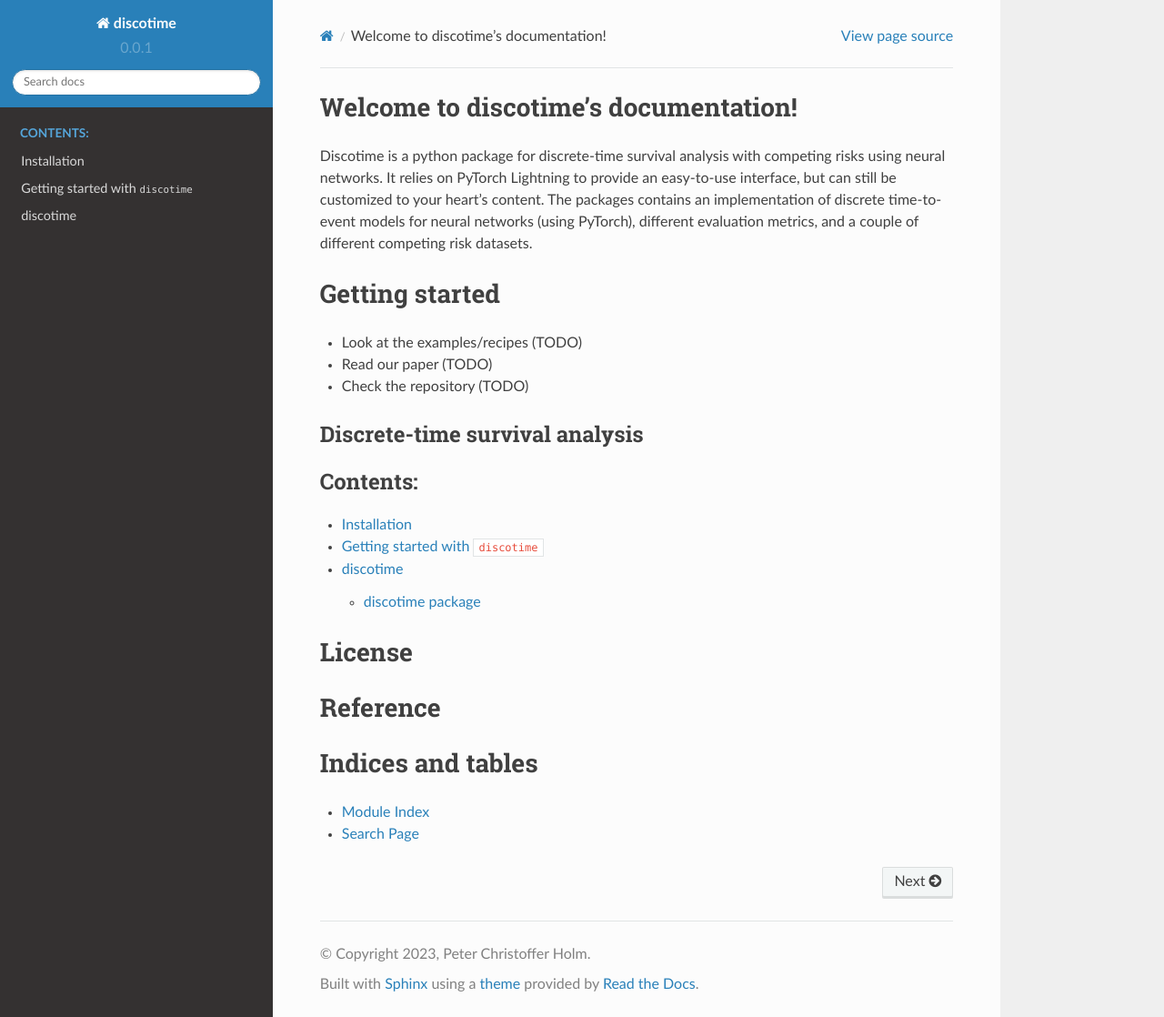
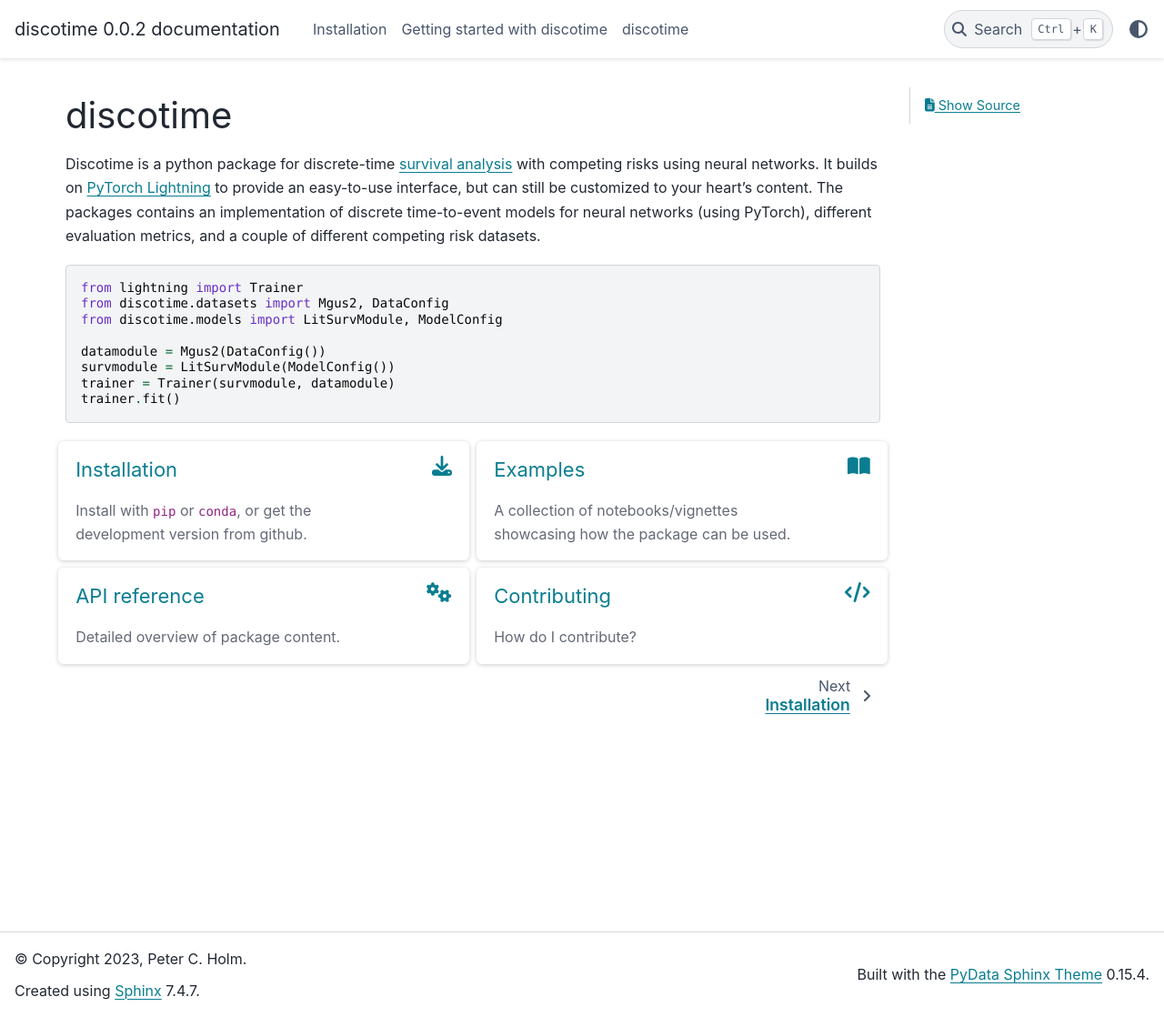
Before and after one commit to peterchristofferholm/discotime, a Sphinx documentation site: the page built from docs/index.rst, in a window 1280 px wide and 1118 px high. Shown: the whole window at 91% size. Built offline with Sphinx 7.4.7 and the PyData theme 0.15.4, drawn with Linux system fonts in a browser that asks for light colours.

Commit message:
Update docs 📚

```diff
--- /dev/null
+++ b/docs/_static/custom.css
@@ -0,0 +1,135 @@
+.navbar-brand {
+    padding-top: .3125rem;
+    padding-bottom: .3125rem;
+    height: 45px;
+}
+
+.tile {
+    position: relative;
+    display: block;
+    padding: 1rem 1.2rem;
+    border-radius: 6px;
+    box-shadow: 0 1px 5px rgba(0, 0, 0, 0.2)
+}
+
+@media screen and (max-width:39.99875em) {
+    .tile {
+        margin-bottom: 1rem
+    }
+}
+
+@media screen and (min-width:40em) and (max-width:63.99875em) {
+    .tile {
+        margin-bottom: 2rem
+    }
+}
+
+.tile .tile-title {
+    position: relative;
+    font-size: 22px;
+    line-height: 1.4;
+    margin-top: 0;
+    margin-bottom: .5rem;
+}
+
+.tile .tile-title .tile-icon {
+    position: absolute;
+    right: 0;
+    line-height: 1.4;
+    transition: all .2s
+}
+
+.tile h3.tile-title  {
+    color: rgba(var(--pst-color-link),1);
+}
+
+.tile h3.tile-title:hover {
+    color:rgba(var(--pst-color-link-hover),1);
+}
+
+.tile h3.tile-title:before {
+    height: 0;
+    margin: 0;
+}
+
+.tile .tile-desc {
+    margin-top: 1rem;
+    color: #646976
+}
+
+@media screen and (min-width:40em) {
+    .tile .tile-desc {
+        padding-right: 3.5rem
+    }
+}
+
+.tile .tile-desc p:last-child {
+    margin-bottom: 0
+}
+
+.tile:after {
+    content: " ";
+    position: absolute;
+    right: 0;
+    bottom: 0;
+    left: 0;
+    height: 3px;
+    background: #4ce8ff;
+    background: linear-gradient(90deg, #4ce8ff, #d07cff);
+    opacity: 0;
+    transition: all .2s
+}
+
+.tile:hover:after {
+    opacity: 1
+}
+
+.tile:hover .tile-icon {
+    transform: scale(1.4)
+}
+
+a.tile-link:active,
+a.tile-link:link,
+a.tile-link:hover,
+a.tile-link:focus {
+    text-decoration: none;
+}
+
+.tile .tile-desc pre {
+    font-size: 80%;
+    white-space: pre-line;
+}
+
+.github-icon, .github-repository {
+    display: inline-block;
+}
+
+.github-icon {
+    width: 1.8rem;
+}
+
+.github-facts {
+    display: inline-block;
+    margin: 0;
+    padding: 0;
+    font-size: .95rem;
+    font-weight: 700;
+    list-style: none;
+    opacity: .75;
+    overflow: hidden;
+    text-overflow: ellipsis;
+    vertical-align: middle;
+}
+
+.github-fact {
+    float: left;
+}
+
+.github-fact::before {
+    margin: 0.2rem;
+    content: "\00B7"
+}
+
+.github-fact:first-child::before {
+    display: none
+}
--- a/docs/conf.py
+++ b/docs/conf.py
@@ -5,13 +5,15 @@
 
 from importlib import metadata
 import os
+from datetime import datetime
 
 PACKAGE_VERSION = metadata.version("discotime")
 version = release = PACKAGE_VERSION
 
 # -- Project information -----------------------------------------------------
 project = "discotime"
-copyright = "2023, Peter Christoffer Holm"
+current_year = datetime.utcnow().year
+copyright = f"{current_year}, Peter C. Holm"
 author = "Peter Christoffer Holm"
 
 # -- General configuration ---------------------------------------------------
@@ -33,6 +35,7 @@
 autodoc_inherit_docstrings = False
 autodoc_default_options = {
     "exclude-members": "__weakref__",
+    "members" : None,
 }
 nitpick_ignore = [
     ("py:class", "collections.abc.Sequence"),
@@ -60,8 +63,9 @@
 
 # -- Options for HTML output -------------------------------------------------
 
-html_theme = "sphinx_rtd_theme"
+html_theme = "pydata_sphinx_theme"
 html_static_path = ["_static"]
+html_css_files = ["custom.css"]
 
 # -- Setup for sphinx-apidoc -------------------------------------------------
 
--- a/docs/index.rst
+++ b/docs/index.rst
@@ -3,46 +3,99 @@
    You can adapt this file completely to your liking, but it should at least
    contain the root `toctree` directive.
 
-Welcome to discotime's documentation!
-=====================================
+discotime
+=========
 
-Discotime is a python package for discrete-time survival analysis
+Discotime is a python package for discrete-time
+`survival analysis <https://en.wikipedia.org/wiki/Survival_analysis>`_
 with competing risks using neural networks.
-It relies on PyTorch Lightning to provide an easy-to-use interface,
+It builds on
+`PyTorch Lightning <https://lightning.ai/docs/pytorch/latest/>`_
+to provide an easy-to-use interface,
 but can still be customized to your heart's content.
 The packages contains an implementation of discrete time-to-event models
 for neural networks (using PyTorch), different evaluation metrics,
 and a couple of different competing risk datasets.
 
+.. container:: cell
 
-Getting started
-===============
+   .. code:: python
 
-* Look at the examples/recipes (TODO)
-* Read our paper (TODO)
-* Check the repository (TODO)
+      from lightning import Trainer
+      from discotime.datasets import Mgus2, DataConfig
+      from discotime.models import LitSurvModule, ModelConfig
 
-Discrete-time survival analysis
--------------------------------
+      datamodule = Mgus2(DataConfig())
+      survmodule = LitSurvModule(ModelConfig())
+      trainer = Trainer(survmodule, datamodule)
+      trainer.fit()
+
+.. raw:: html
+
+    <div class="row">
+      <div class="col-lg-6 col-md-6 col-sm-6 col-xs-12 d-flex p-1">
+        <div class="flex-fill tile">
+          <a class="tile-link" href="installation.html">
+            <h3 class="tile-title">Installation
+            <i class="fas fa-download tile-icon"></i>
+            </h3>
+          </a>
+          <div class="tile-desc">
+			<p>Install with <code>pip</code> or <code>conda</code>,
+            or get the development version from github.
+            </p>
+          </div>
+        </div>
+      </div>
+
+      <div class="col-lg-6 col-md-6 col-sm-6 col-xs-12 d-flex p-1">
+        <div class="flex-fill tile">
+          <a class="tile-link" href="install.html">
+            <h3 class="tile-title">Examples
+            <i class="fas fa-book-open tile-icon"></i>
+            </h3>
+            <div class="tile-desc">
+              <p>A collection of notebooks/vignettes showcasing
+              how the package can be used.
+              </p>
+            </div>
+          </a>
+        </div>
+      </div>
+
+      <div class="col-lg-6 col-md-6 col-sm-6 col-xs-12 d-flex p-1">
+        <div class="flex-fill tile">
+          <a class="tile-link" href="reference/index.html">
+            <h3 class="tile-title">API reference
+            <i class="fas fa-cogs tile-icon"></i>
+            </h3>
+            <div class="tile-desc">
+              <p>Detailed overview of package content.</p>
+            </div>
+          </a>
+        </div>
+      </div>
+
+      <div class="col-lg-6 col-md-6 col-sm-6 col-xs-12 d-flex p-1">
+        <div class="flex-fill tile">
+          <a class="tile-link" href="install.html">
+            <h3 class="tile-title">Contributing
+            <i class="fas fa-code tile-icon"></i>
+            </h3>
+            <div class="tile-desc">
+              <p>How do I contribute?</p>
+            </div>
+          </a>
+        </div>
+      </div>
+    </div>
 
 .. toctree::
-   :caption: Contents:
-   :maxdepth: 2
+   :hidden:
+   :maxdepth: 1
+   :titlesonly:
 
 
    installation
    examples/00_mgus2-analysis
-   reference/modules
-
-
-License
-=======
-
-Reference
-=========
-
-Indices and tables
-==================
-
-* :ref:`modindex`
-* :ref:`search`
+   reference/index
--- a/setup.cfg
+++ b/setup.cfg
@@ -1,6 +1,6 @@
 [metadata]
 name = discotime
-version = 0.0.1
+version = 0.0.2
 url = https://github.com/peterchristofferholm/discotime
 author = Peter Holm
 author_email =  "Peter Holm" <petchdk@gmail.com>
@@ -104,7 +104,7 @@
 [testenv:devdocs]
 deps =
     sphinx
-    sphinx-rtd-theme
+    pydata-sphinx-theme
     sphinx-autobuild
 commands =
     sphinx-apidoc \
```
Also changed, not shown: docs/installation.rst (+15 -1 lines), docs/reference/index.rst (renamed from docs/reference/discotime.rst, +2 -5 lines), docs/reference/modules.rst (deleted, +0 -7 lines).
